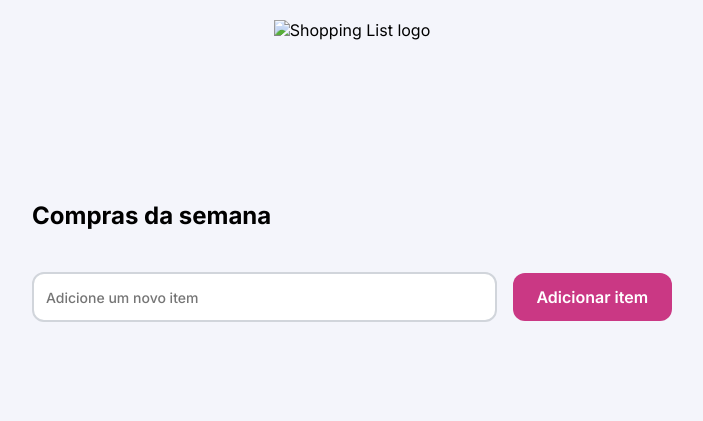
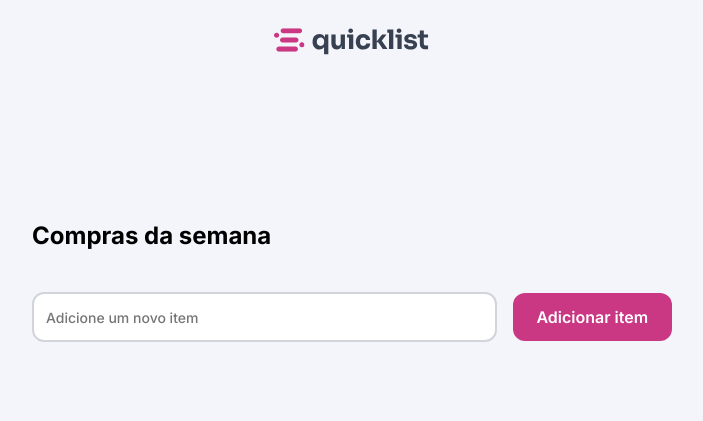
Before and after one commit to NobodyDe/shoppingList, a plain HTML site: page index.html in a window 1280 px wide. Shown: the whole page, without its empty margins (288-991 px from the left). Drawn offline with nearby package versions, Linux system fonts and the light colour scheme; the site is published under a folder, as on GitHub Pages, so addresses that start at the root find nothing.

Commit message:
Update index.html :rocket:

```diff
--- a/index.html
+++ b/index.html
@@ -20,7 +20,7 @@
   </head>
   <body>
     <header>
-      <img src="/assets/logo-D9TKpz7K.svg" alt="Shopping List logo" />
+      <img src="assets/logo-D9TKpz7K.svg" alt="Shopping List logo" />
     </header>
     <div class="container">
       <h2>Compras da semana</h2>
```
